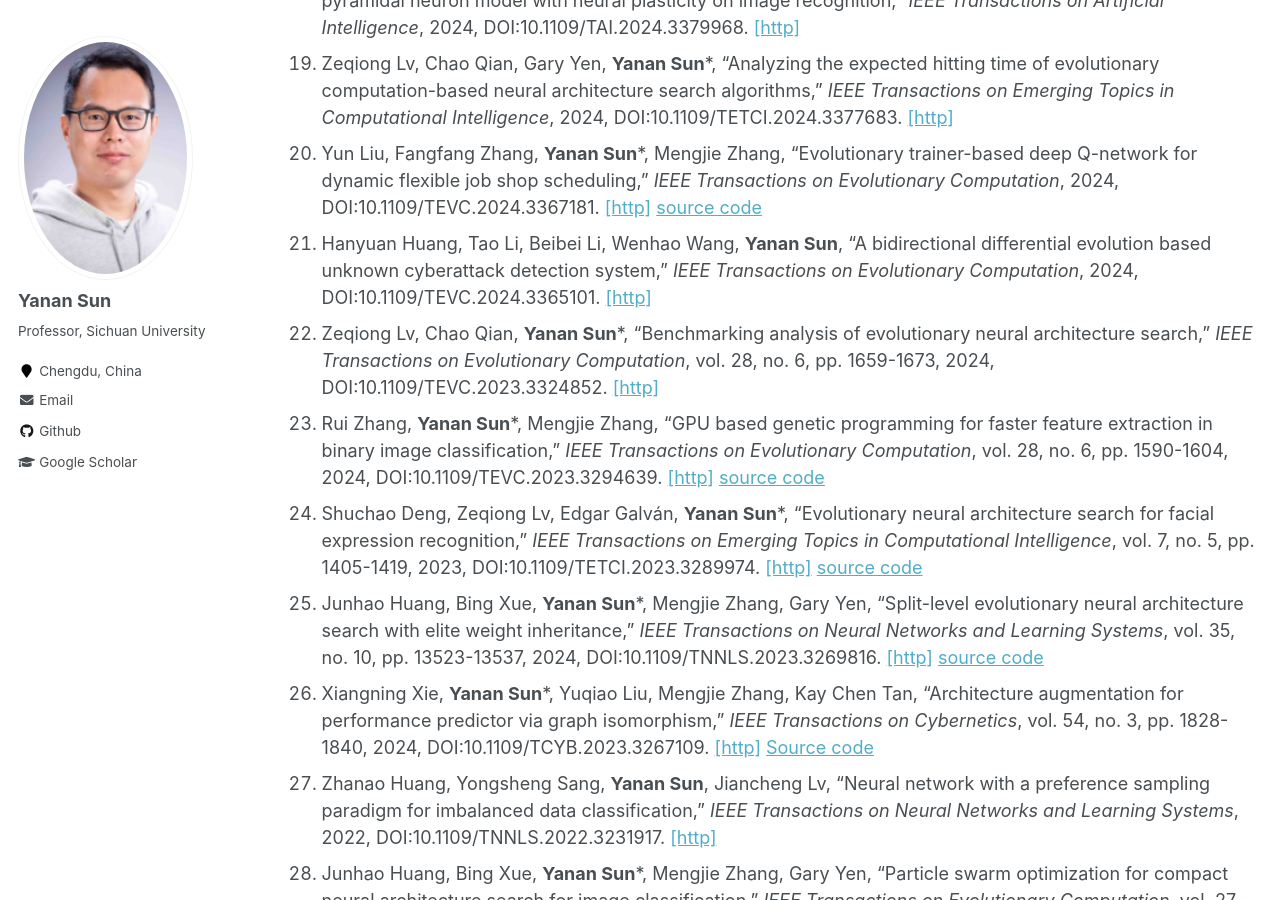
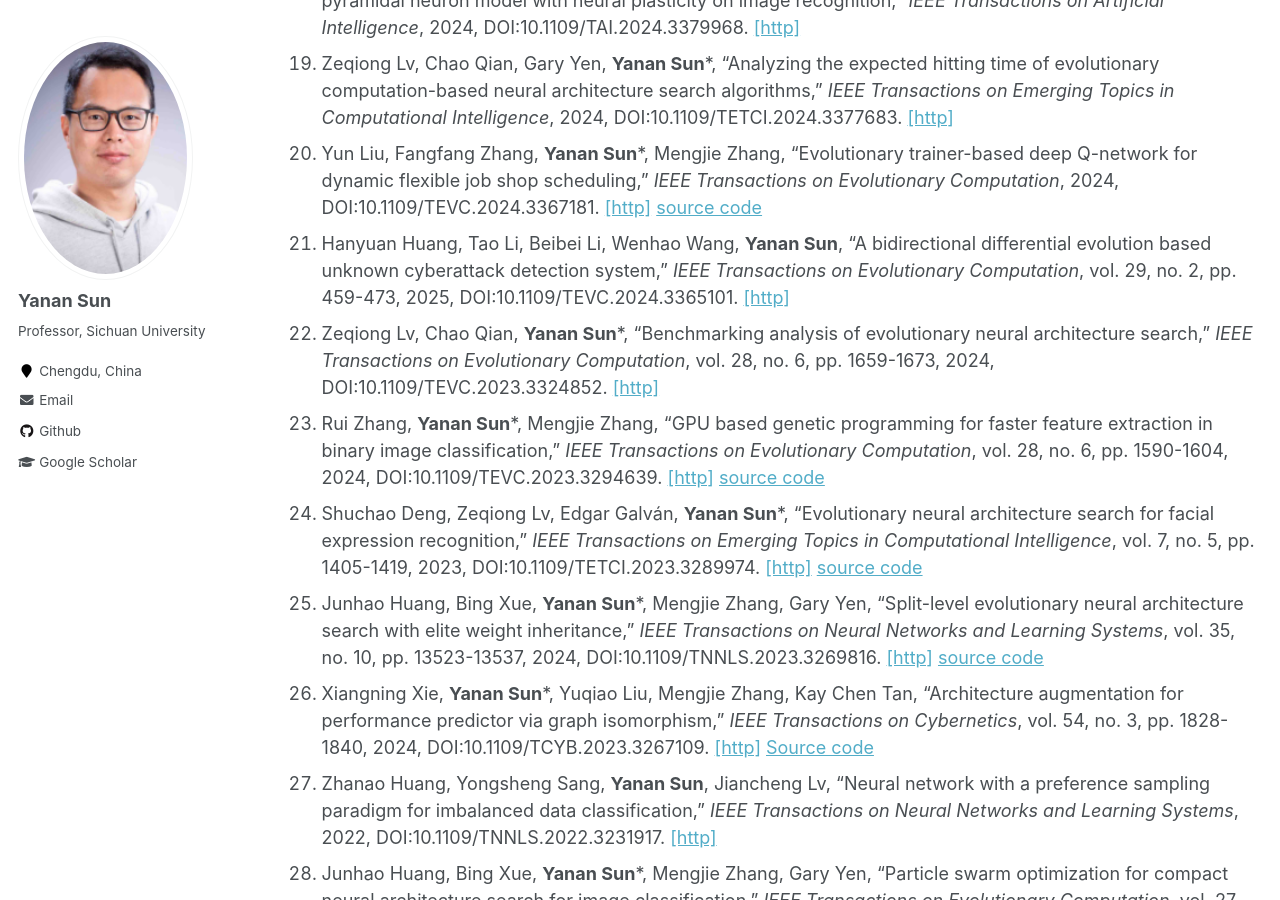
Before and after one commit to yn-sun/yn-sun.github.io, a Jekyll site: the page built from _pages/publications.md, in a window 1280 px wide and 900 px high, scrolled down 2202 px. Built offline with Jekyll 4.4.1, drawn with Linux system fonts in a browser that asks for light colours; comment, search, counter and statistics services are not loaded.

Commit message:
Update publications.md

```diff
--- a/_pages/publications.md
+++ b/_pages/publications.md
@@ -33,7 +33,7 @@ author_profile: true
 18. Yu Zhang, Pengxing Cai, **Yanan Sun**, Zhiming Zhang, Zhenyu Lei, Shangce Gao, "A lightweight multi-dendritic pyramidal neuron model with neural plasticity on image recognition," <i>IEEE Transactions on Artificial Intelligence</i>, 2024, DOI:10.1109/TAI.2024.3379968. [[http]](https://ieeexplore.ieee.org/document/10477771)
 19. Zeqiong Lv, Chao Qian, Gary Yen, **Yanan Sun***, "Analyzing the expected hitting time of evolutionary computation-based neural architecture search algorithms," <i>IEEE Transactions on Emerging Topics in Computational Intelligence</i>, 2024, DOI:10.1109/TETCI.2024.3377683. [[http]](https://ieeexplore.ieee.org/document/10485448)
 20. Yun Liu, Fangfang Zhang, **Yanan Sun***, Mengjie Zhang, "Evolutionary trainer-based deep Q-network for dynamic flexible job shop scheduling," <i>IEEE Transactions on Evolutionary Computation</i>, 2024, DOI:10.1109/TEVC.2024.3367181. [[http]](https://ieeexplore.ieee.org/document/10439992)  [source code](https://github.com/liuyun0314/ETDQN)
-21. Hanyuan Huang, Tao Li, Beibei Li, Wenhao Wang, **Yanan Sun**, "A bidirectional differential evolution based unknown cyberattack detection system," <i>IEEE Transactions on Evolutionary Computation</i>, 2024, DOI:10.1109/TEVC.2024.3365101.  [[http]](https://ieeexplore.ieee.org/document/10433856)
+21. Hanyuan Huang, Tao Li, Beibei Li, Wenhao Wang, **Yanan Sun**, "A bidirectional differential evolution based unknown cyberattack detection system," <i>IEEE Transactions on Evolutionary Computation</i>, vol. 29, no. 2, pp. 459-473, 2025, DOI:10.1109/TEVC.2024.3365101.  [[http]](https://ieeexplore.ieee.org/document/10433856)
 22. Zeqiong Lv, Chao Qian, **Yanan Sun***, "Benchmarking analysis of evolutionary neural architecture search," <i>IEEE Transactions on Evolutionary Computation</i>, vol. 28, no. 6, pp. 1659-1673, 2024, DOI:10.1109/TEVC.2023.3324852.  [[http]](https://ieeexplore.ieee.org/document/10286149)
 23. Rui Zhang, **Yanan Sun***, Mengjie Zhang, "GPU based genetic programming for faster feature extraction in binary image classification," <i>IEEE Transactions on Evolutionary Computation</i>, vol. 28, no. 6, pp. 1590-1604, 2024, DOI:10.1109/TEVC.2023.3294639. [[http]](https://ieeexplore.ieee.org/document/10180049)   [source code](https://github.com/RayZhhh/CupaGP)
 24. Shuchao Deng, Zeqiong Lv, Edgar Galván, **Yanan Sun***, "Evolutionary neural architecture search for facial expression recognition," <i>IEEE Transactions on Emerging Topics in Computational Intelligence</i>,  vol. 7, no. 5, pp. 1405-1419, 2023, DOI:10.1109/TETCI.2023.3289974. [[http]](https://ieeexplore.ieee.org/document/10177272)   [source code](https://github.com/Xiaojiuwo168/ENAS-FERNet)
```
